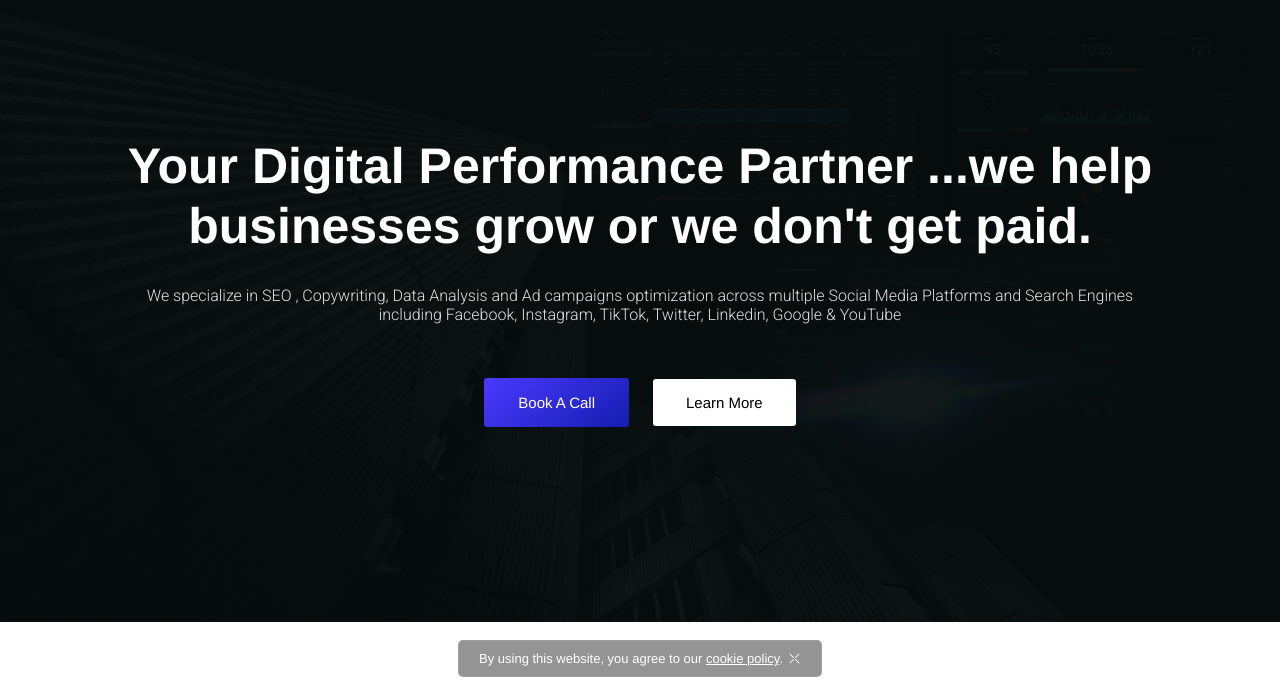
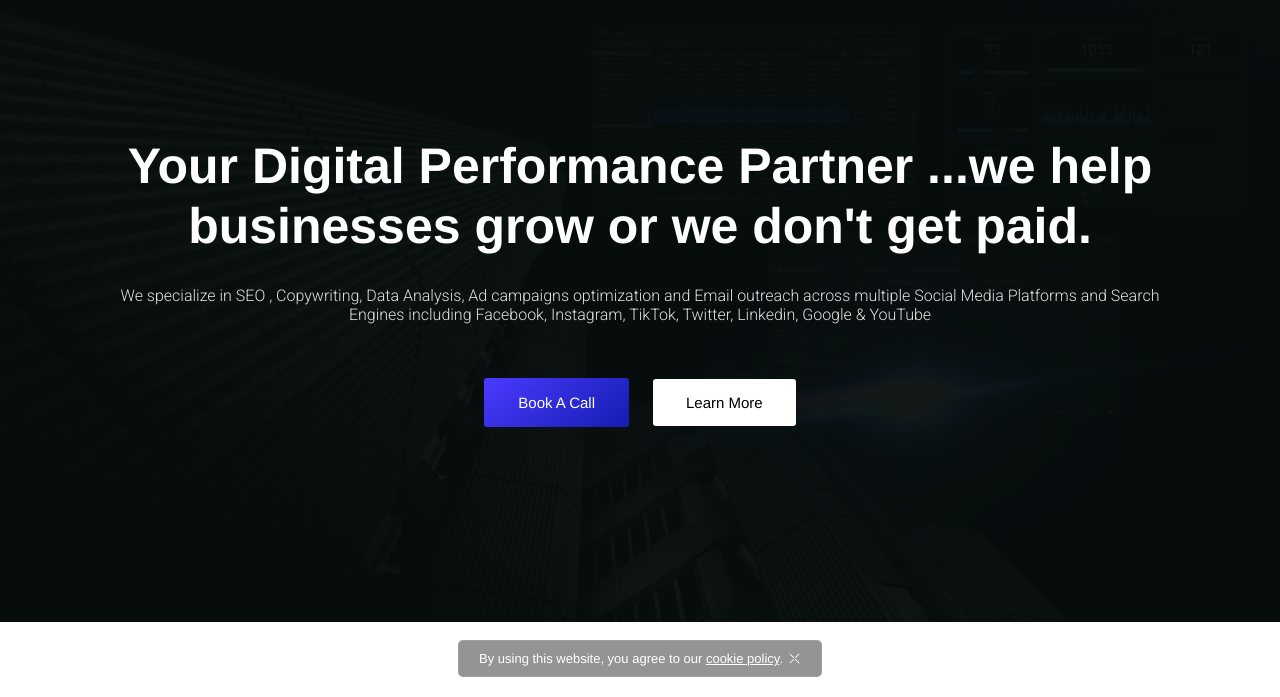
Before and after one commit to andreorq/andreorq.github.io, a plain HTML site: page index.html in a window 1280 px wide. Shown: the part 103-800 px from the top of the page. Drawn offline with nearby package versions, Linux system fonts and the light colour scheme; a script that the page names is missing; a web font is replaced by a local one.

Commit message:
Update index.html

```diff
--- a/index.html
+++ b/index.html
@@ -182,7 +182,7 @@ document.querySelectorAll(".nav-link").forEach((n) =>
 
     <h1 class="main">Your Digital Performance Partner ...we help businesses grow or we don't get paid.</h1>
 
-    <p class="sub">We specialize in SEO , Copywriting, Data Analysis and Ad campaigns optimization across multiple Social Media Platforms and Search Engines including Facebook, Instagram, TikTok, Twitter, Linkedin, Google & YouTube</p>
+    <p class="sub">We specialize in SEO , Copywriting, Data Analysis, Ad campaigns optimization and Email outreach across multiple Social Media Platforms and Search Engines including Facebook, Instagram, TikTok, Twitter, Linkedin, Google & YouTube</p>
 
 
     <div class="btns13"><a style="cursor: pointer;" onclick="scrollToSection(event, 'book')" class="btn13">Book A Call</a>
```
